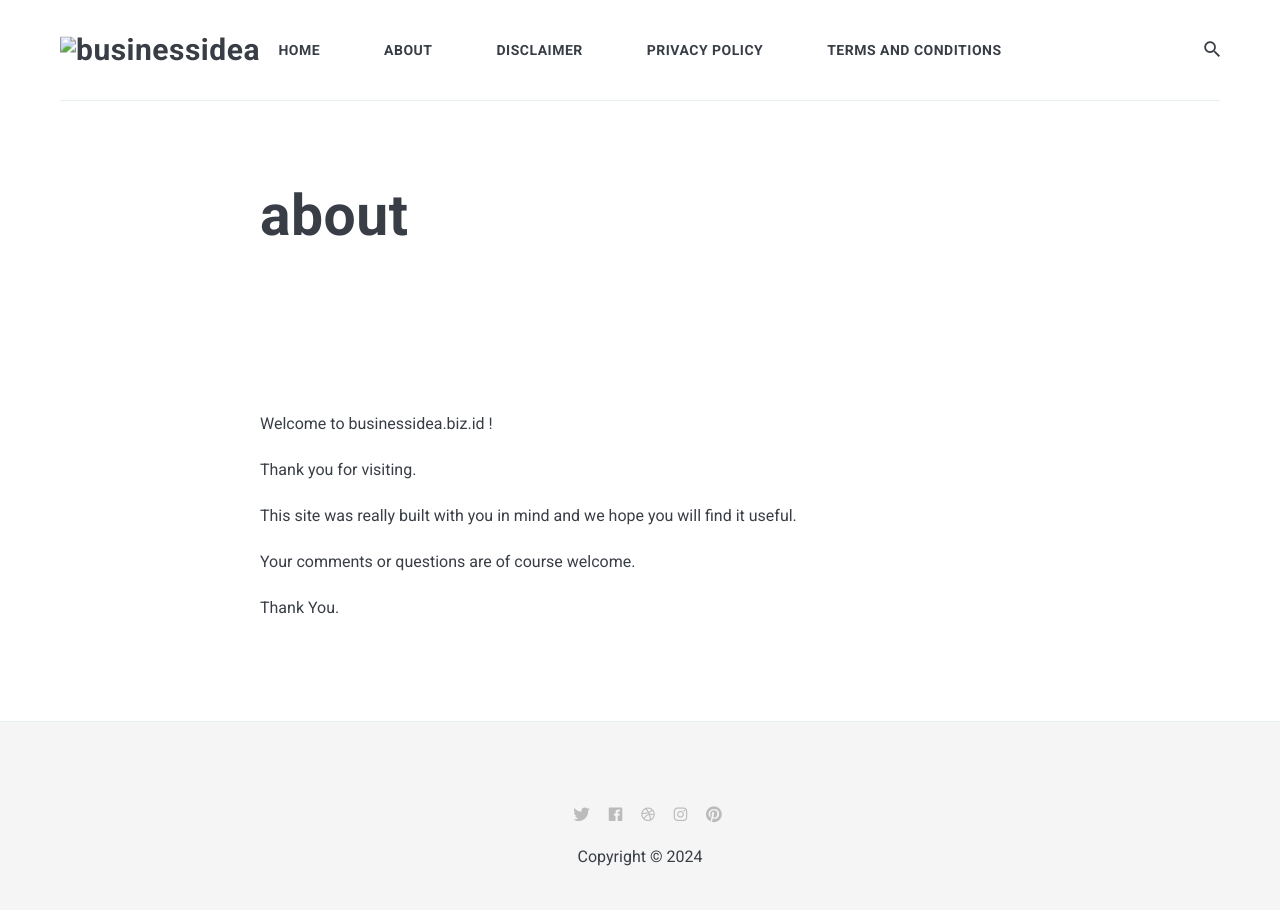
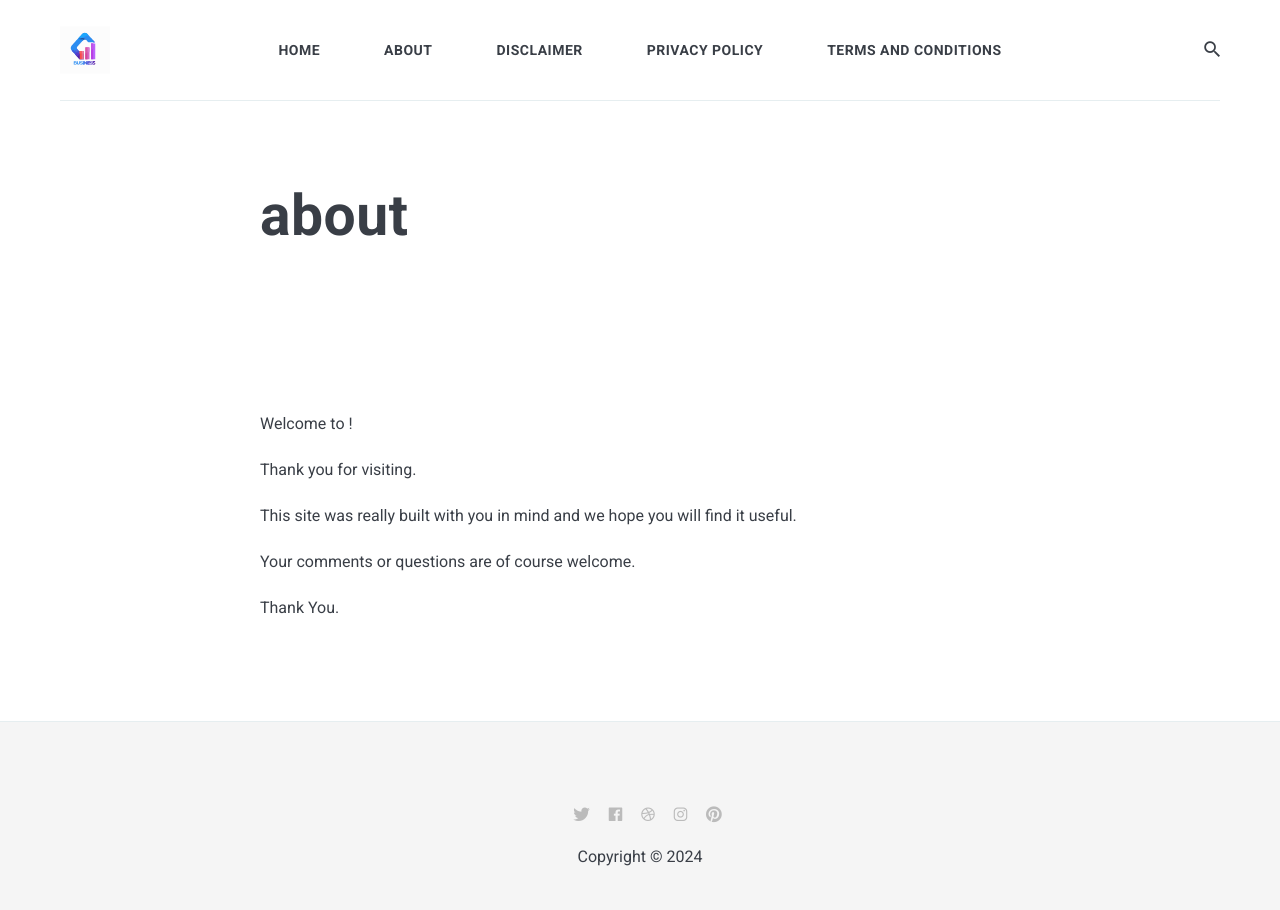
Before and after one commit to ikheinaaa/----, a Jekyll site: the page built from _pages/about.md, in a window 1280 px wide. Built offline with Jekyll 4.4.1, drawn with Linux system fonts in a browser that asks for light colours; nearby versions of some CDN libraries; library files that are not in the unit come from our copies; comment, search, counter and statistics services are not loaded.

Commit message:
Update _config.yml

```diff
--- a/_config.yml
+++ b/_config.yml
@@ -1,5 +1,5 @@
-baseurl: "businessidea.biz.id" # the subpath of your site, e.g. /blog
-url: "businessidea.biz.id" # the base hostname & protocol for your site, e.g. http://example.com
+baseurl: "" # the subpath of your site, e.g. /blog
+url: "https://businessidea.biz.id" # the base hostname & protocol for your site, e.g. http://example.com
 
 
 # Build settings
```
